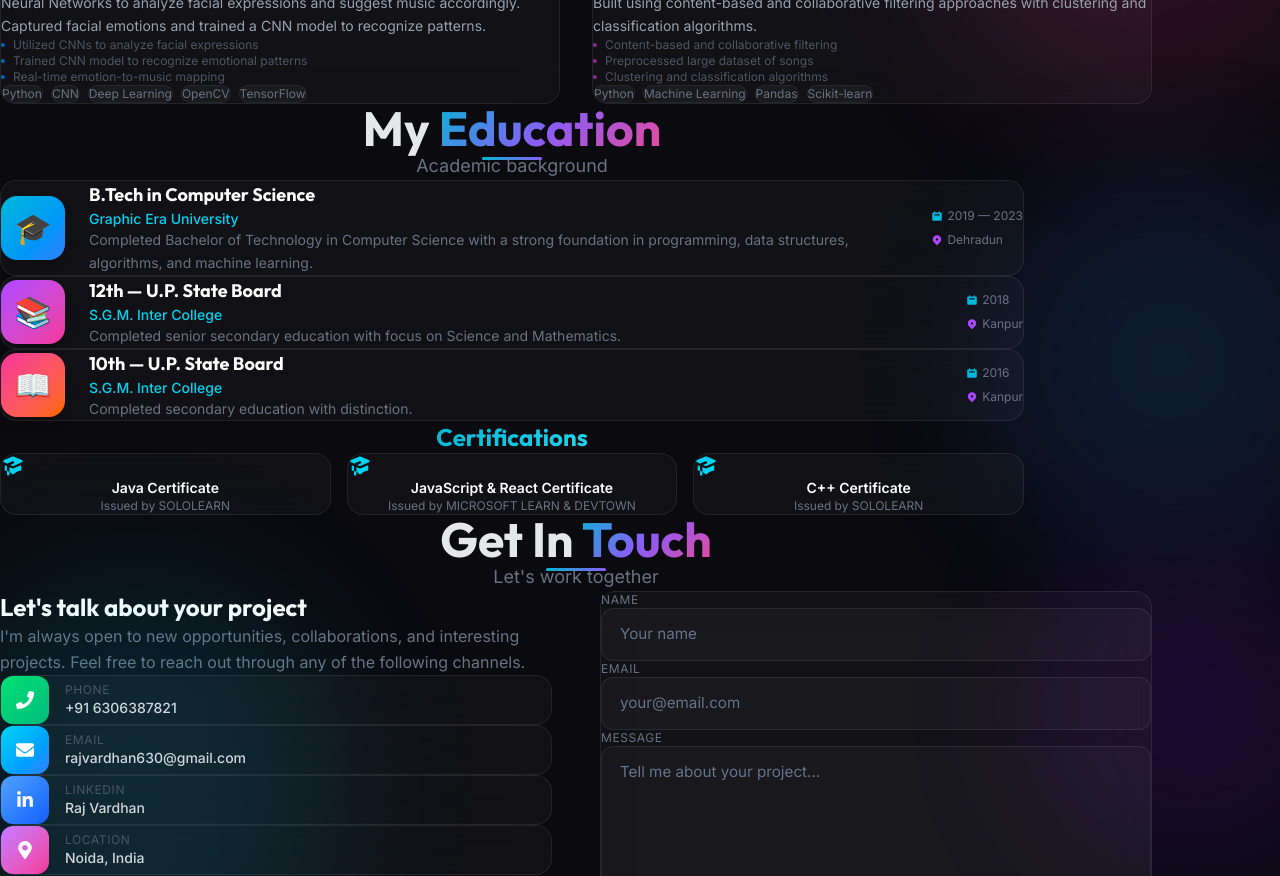
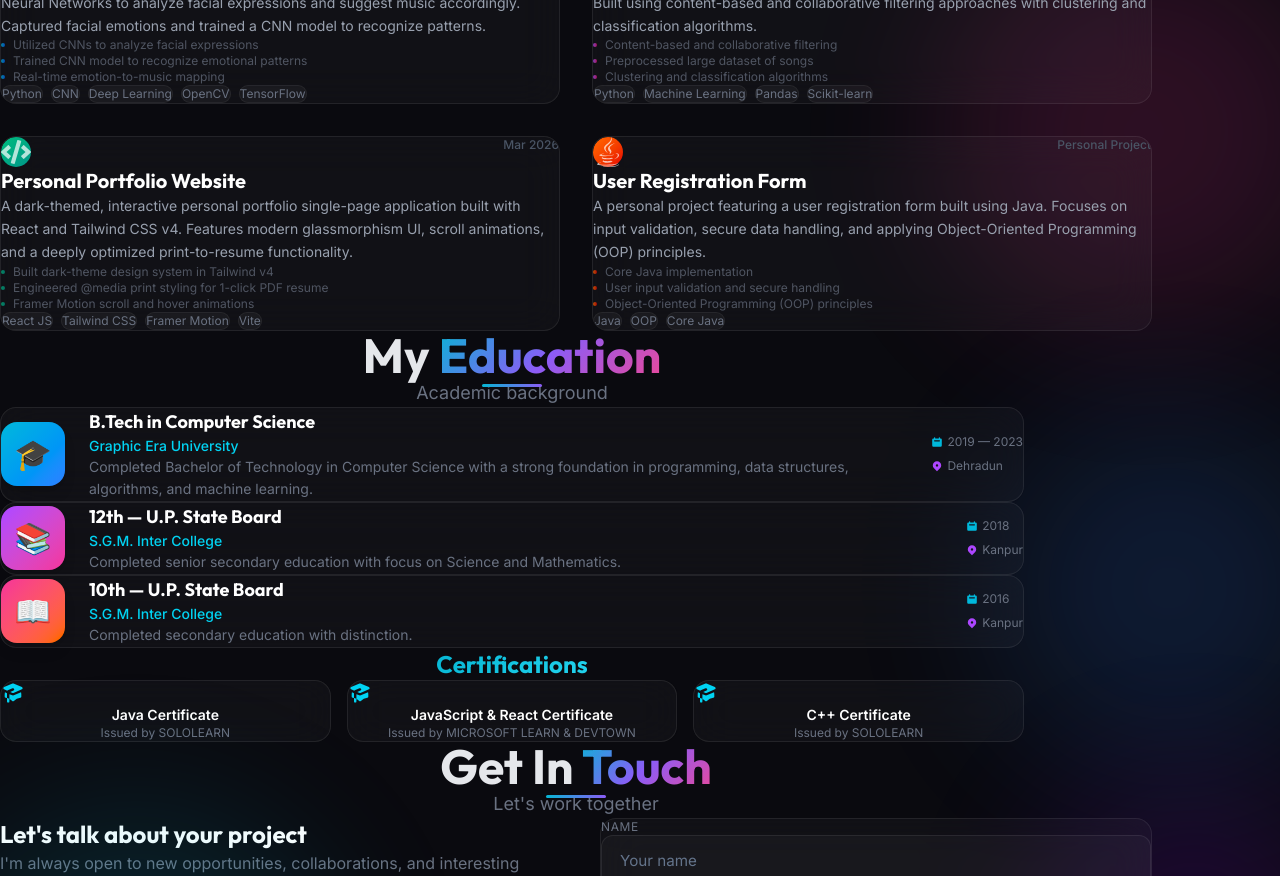
Before and after one commit to Rajvardhan-1/my-portfolio, a React (Vite) app: page / in a window 1280 px wide. Shown: the part 1940-2816 px from the top of the page. Built offline with nearby package versions, Linux system fonts and the light colour scheme.

Commit message:
content: Added Portfolio and Java Registration Form projects

```diff
--- a/src/components/Projects.jsx
+++ b/src/components/Projects.jsx
@@ -2,7 +2,7 @@
 import { useRef, useState } from 'react';
 import { HiExternalLink } from 'react-icons/hi';
 import { SiPython, SiReact } from 'react-icons/si';
-import { FaBrain, FaMusic } from 'react-icons/fa';
+import { FaBrain, FaMusic, FaCode, FaJava } from 'react-icons/fa';
 
 const projects = [
   {
@@ -29,6 +29,32 @@
       'Content-based and collaborative filtering',
       'Preprocessed large dataset of songs',
       'Clustering and classification algorithms',
+    ],
+  },
+  {
+    title: 'Personal Portfolio Website',
+    description: 'A dark-themed, interactive personal portfolio single-page application built with React and Tailwind CSS v4. Features modern glassmorphism UI, scroll animations, and a deeply optimized print-to-resume functionality.',
+    tech: ['React JS', 'Tailwind CSS', 'Framer Motion', 'Vite'],
+    icon: <FaCode className="text-3xl" />,
+    gradient: 'from-emerald-500 to-teal-600',
+    period: 'Mar 2026',
+    highlights: [
+      'Built dark-theme design system in Tailwind v4',
+      'Engineered @media print styling for 1-click PDF resume',
+      'Framer Motion scroll and hover animations',
+    ],
+  },
+  {
+    title: 'User Registration Form',
+    description: 'A personal project featuring a user registration form built using Java. Focuses on input validation, secure data handling, and applying Object-Oriented Programming (OOP) principles.',
+    tech: ['Java', 'OOP', 'Core Java'],
+    icon: <FaJava className="text-3xl" />,
+    gradient: 'from-orange-500 to-red-600',
+    period: 'Personal Project',
+    highlights: [
+      'Core Java implementation',
+      'User input validation and secure handling',
+      'Object-Oriented Programming (OOP) principles',
     ],
   },
 ];
```
